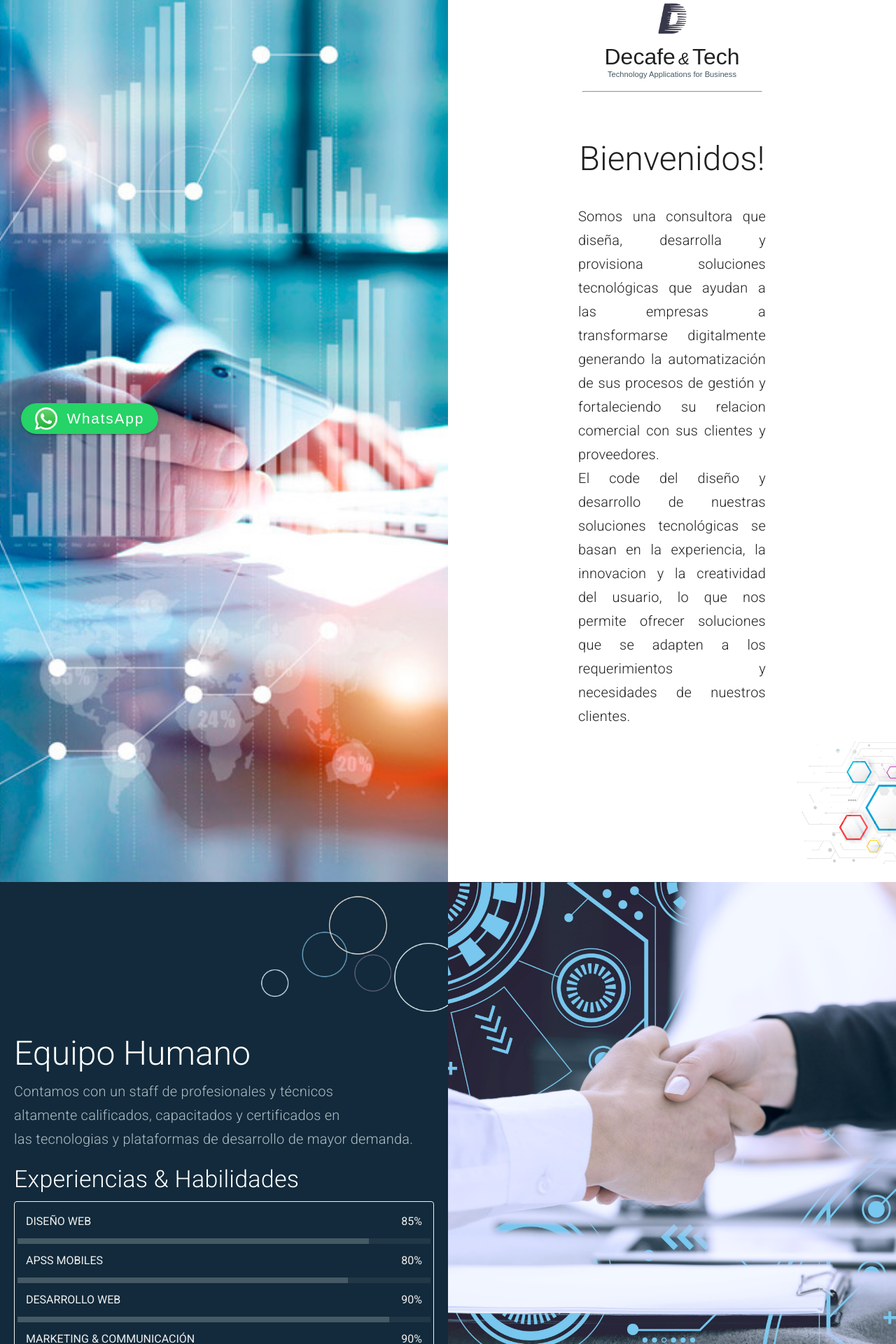
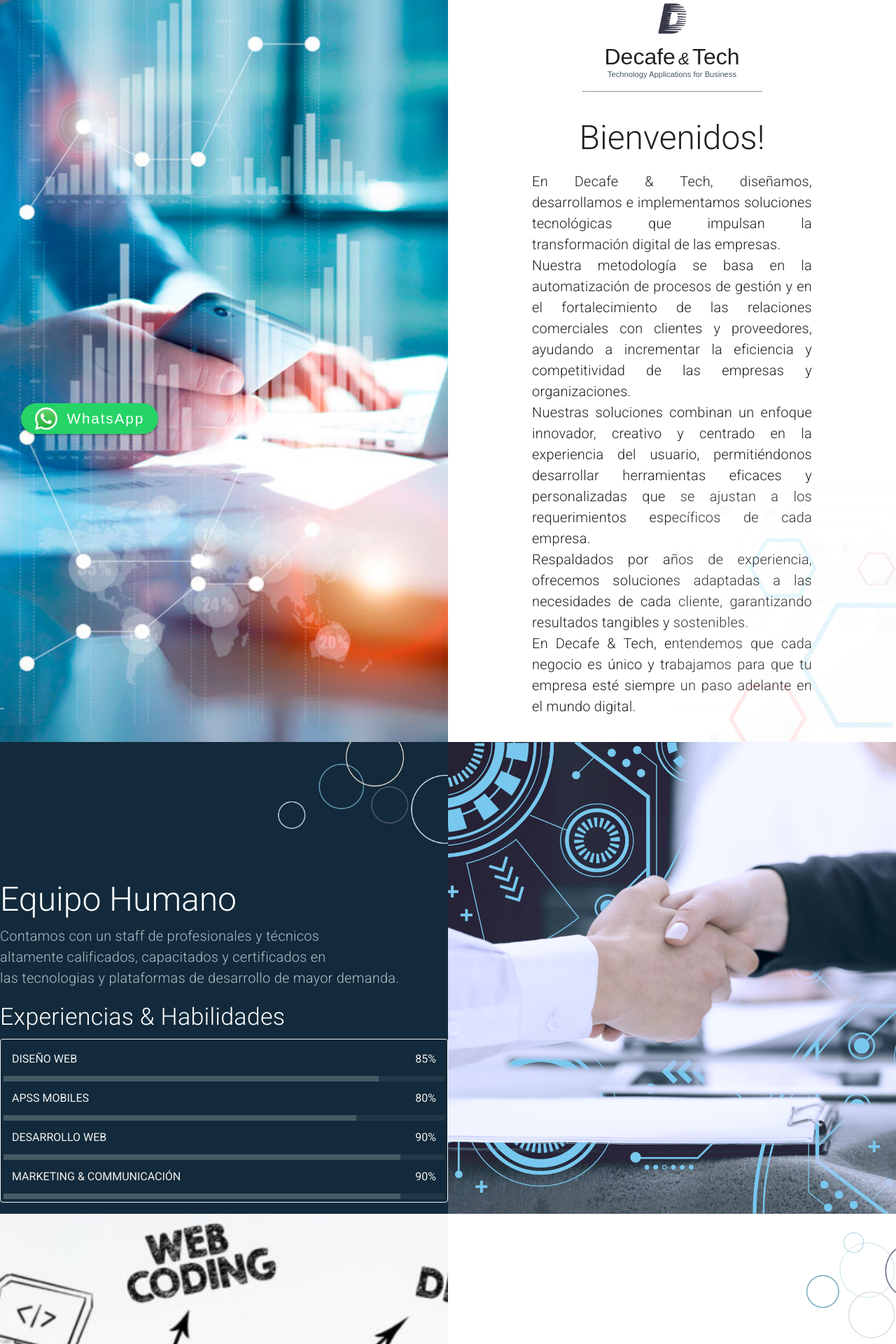
Before and after one commit to DecafeyMas/presentacion, a Vue app: page / in a window 1280 px wide. Shown: the part 20-1940 px from the top of the page at 70% size. Built offline with nearby package versions, Linux system fonts and the light colour scheme; a web font is replaced by a local one.

Commit message:
Nueva Update

```diff
--- a/src/components/AboutMe.vue
+++ b/src/components/AboutMe.vue
@@ -3,16 +3,12 @@
     id="about"
     class="overflow-hidden"
   >
-    <v-row
-      class="primary"
-      no-gutters
-    >
+    <v-row class="primary" no-gutters>
       <v-col
-        class="pa-5"
         cols="12"
         md="6"
       >
-        <BaseBubble1 style="transform: translate(10%, -5%)" />
+        <BaseBubble1 style="transform: translate(10%, -15%)" />
 
         <BaseHeading class="white--text">
           Equipo Humano
--- a/src/components/ServicesPage.vue
+++ b/src/components/ServicesPage.vue
@@ -27,7 +27,7 @@
           justify="center"
         >
           <v-col cols="12">
-            <BaseBubble2 style="transform: translateX(55%)"/>
+            <BaseBubble2 style="transform: translate(55%, -15%)"/>
             <BaseHeading class="primary--text">
               Servicios
             </BaseHeading>
@@ -59,6 +59,7 @@
               />
               <div v-html="service.blurb" />
               <div v-text="service.blurb1" />
+              <div v-text="service.blurb2" />
             </BaseText>
           </v-col>
           <v-col cols="12">
@@ -140,26 +141,27 @@
         {
           name: 'DESAROLLO',
           icon: 'mdi-code-tags',
-          blurb: 'La innovación y creatividad son los ejes',
-          blurb1: 'en el desarrollo de soluciones informáticas.',
+          blurb: 'La innovación y creatividad son los pilares sobre los cuales construimos',
+          blurb1: 'nuestras soluciones informáticas. Nos enfocamos en ofrecer desarrollos personalizados que impulsan la eficiencia y el crecimiento de tu negocio.',
         },
         {
           name: 'DISEÑO UX',
           icon: 'mdi-pencil-outline',
-          blurb: 'Nuestras soluciones se estructuran y diseñan',
-          blurb1: 'en función a la experiencia de usuario.',
+          blurb: 'Cada solución que ofrecemos está estructurada y diseñada pensando en la experiencia del usuario.',
+          blurb1: 'Nos aseguramos de que cada interacción sea intuitiva, accesible y satisfactoria tanto para el usuario, el cliente y proveedor.',
         },
         {
           name: 'TECNOLOGÍAS',
           icon: 'mdi-apps',
-          blurb: 'Backend: .Node, Expressjs Nestjs, NET Core',
+          blurb: 'Backend: Node, Express.js Nestjs, .NET Core',
           blurb1: 'Frontend: Vue, Angular.',
+          blurb2:'Utilizamos tecnologías de vanguardia para asegurar soluciones robustas, escalables y eficientes.'
         },
         {
           name: 'SOPORTE',
           icon: 'mdi-account',
-          blurb: 'Soporte técnico 24/7 con',
-          blurb1: 'profesionales y técnicos capacitados.',
+          blurb: 'Ofrecemos soporte técnico 24/7 con un equipo de profesionales altamente capacitados para resolver',
+          blurb1: 'cualquier inconveniente y garantizar el funcionamiento óptimo de tus sistemas en todo momento.',
         },
       ],
     }),
--- a/src/components/WelcomePage.vue
+++ b/src/components/WelcomePage.vue
@@ -1,64 +1,62 @@
 <template>
   <section
     class="overflow-hidden"
+    style="background-color: rgba(255, 255, 255, 0.8);"
   >
     <v-row no-gutters>
-      <v-col
-        class="hidden-sm-and-down"
-        cols="12"
-        md="6">
+      <v-col class="hidden-sm-and-down" cols="12" md="6">
         <v-img
           :src="require('@/assets/ti.jpg')"
-          height="160vh"
+          height="100%"
+          cover
         />
       </v-col>
-
-      <v-col
-        class="layout wrap"
-        cols="12"
-        md="6">
+      <v-col cols="12" md="6" class="d-flex flex-column justify-space-between">
         <div class="text-center mx-auto">
           <v-img
             contain
             :src="require('@/assets/Logo1.png')"
-            class="grow hidden-sm-and-down mt-6"
+            class="hidden-sm-and-down mt-6"
             max-height="45"
             width="100%"
           />
-          <p id="formatoLogo" class="font-weight-thin"> Decafe<b id="formatoand" class="font-weight-thin ml-1 mr-1 font-italic">&</b>Tech</p>
-          <p id="formatoSlogan" class="accent--text font-weight-thin">Technology Applications for Business</p>
+          <p id="formatoLogo" class="font-weight-thin">
+            Decafe<b id="formatoand" class="font-weight-thin ml-1 mr-1 font-italic">&</b>Tech
+          </p>
+          <p id="formatoSlogan" class="accent--text font-weight-thin">
+            Technology Applications for Business
+          </p>
           <hr>
         </div>
-        <v-row align="center" justify="center">
-          <v-col
-            cols="12"
-            md="6"
-          >
-            <BaseHeading class="mt-15 text-center">
+        <v-row>
+          <v-col cols="12" md="12" class="d-flex flex-column" style="position: relative;">
+            <BaseHeading class="mt-10 text-center">
               Bienvenidos!
             </BaseHeading>
-
-            <BaseText class=" pl-5 mr-5 mt-10 text-justify">
-                Somos una consultora  que  diseña, desarrolla y  provisiona  soluciones
-                tecnológicas  que  ayudan  a las empresas  a transformarse digitalmente
-                generando la automatización de sus procesos de gestión y fortaleciendo su
-                relacion comercial con sus clientes y proveedores. <br>
-                El code del diseño y desarrollo  de nuestras soluciones tecnológicas se
-                basan  en  la experiencia, la  innovacion  y  la creatividad del usuario, lo
-                que nos permite ofrecer  soluciones que se adapten a los requerimientos
-                y necesidades de nuestros clientes.
+            <BaseText class="marginText">
+              En Decafe & Tech, diseñamos, desarrollamos e implementamos soluciones tecnológicas
+              que impulsan la transformación digital de las empresas.
+              <br>
+              Nuestra metodología se basa en la automatización de procesos de gestión y en el fortalecimiento
+              de las relaciones comerciales con clientes y proveedores, ayudando a incrementar la eficiencia
+              y competitividad de las empresas y organizaciones.
+              <br>
+              Nuestras soluciones combinan un enfoque innovador, creativo y centrado en la experiencia del usuario,
+              permitiéndonos desarrollar herramientas eficaces y personalizadas que se ajustan a los requerimientos
+              específicos de cada empresa.
+              <br>
+              Respaldados por años de experiencia, ofrecemos soluciones adaptadas a las necesidades de cada cliente,
+              garantizando resultados tangibles y sostenibles.
+              <br>
+              En Decafe & Tech, entendemos que cada negocio es único y trabajamos para que tu empresa esté
+              siempre un paso adelante en el mundo digital.
             </BaseText>
+            <v-img
+              :src="require('@/assets/Tech.jpg')"
+              class="imagen"
+            />
           </v-col>
         </v-row>
-        <v-img
-          contain
-          :src="require('@/assets/Tech.jpg')"
-          class="grow hidden-sm-and-down mb-5"
-          max-height="175"
-          width="100%"
-          position="right"
-          style="transform: rotate(180deg) translateX(-74%)"
-        />
       </v-col>
     </v-row>
   </section>
@@ -87,4 +85,21 @@ export default {
     font-size: 0.7rem;
     margin-top: -9%;
   }
+  .marginText{
+    margin-top: 10px;
+    text-align: justify;
+    padding-right: 120px;
+    padding-bottom: 20px;
+    padding-left: 120px;
+  }
+  .imagen{
+    position: absolute;
+    top: 85%;
+    left: 75%;
+    transform: translate(-50%, -50%) rotate(180deg);
+    object-fit: cover;
+    opacity: 0.1;
+    width: 50%;
+    height: 50%;
+  }
 </style>
--- a/src/components/base/Text.vue
+++ b/src/components/base/Text.vue
@@ -1,7 +1,7 @@
 <template>
   <p
     class="title font-weight-light"
-    style="line-height: 1.7 !important;"
+    style="line-height: 1.5 !important;"
   >
     <slot />
   </p>
```
Lines whose indentation alone changed are shown as unchanged.
